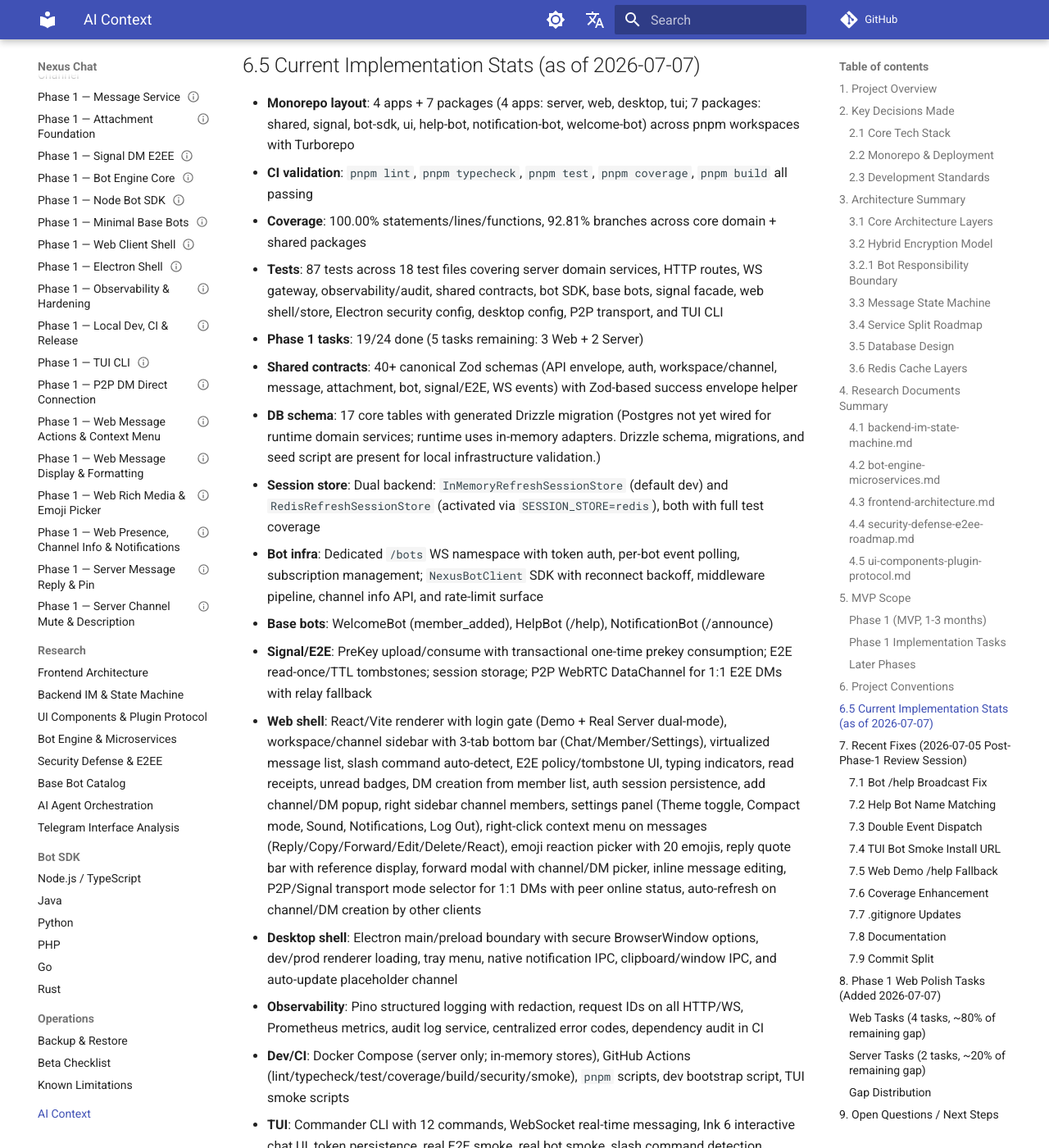
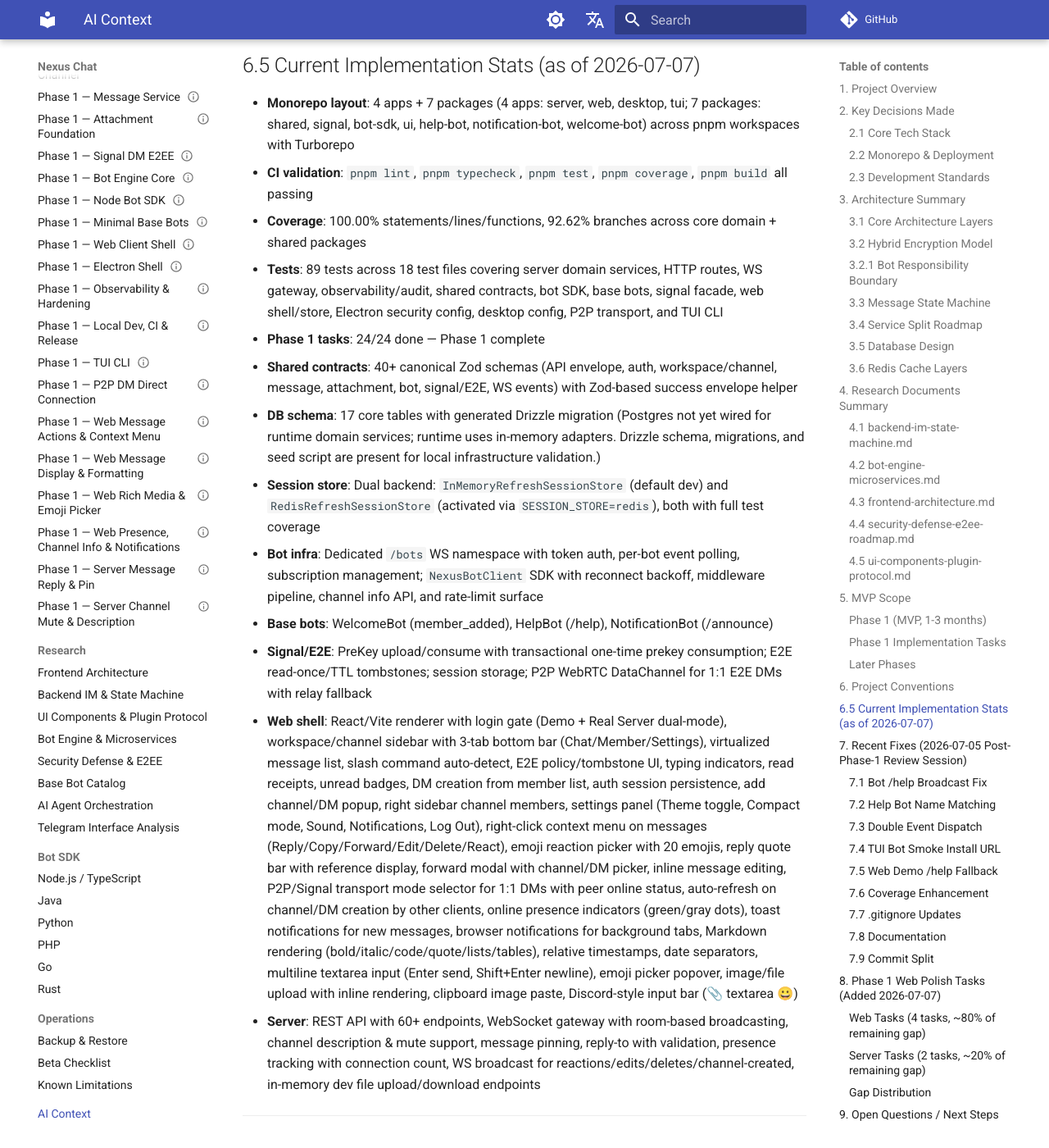
Before and after one commit to immane/nexus-chat, an MkDocs documentation site: the page built from docs/ai/context.md, in a window 1280 px wide and 1400 px high, scrolled down 8723 px. Shown: the whole window at 82% size. Built offline with MkDocs 1.6.1 and Material for MkDocs 9.7.7, drawn with Linux system fonts in a browser that asks for light colours; comment, search, counter and statistics services are not loaded; some of the changed text lies outside the part shown.

Commit message:
docs: update README, zh-CN, mkdocs, context for Phase 1 completion

```diff
--- a/docs/ai/context.md
+++ b/docs/ai/context.md
@@ -1,7 +1,7 @@
 # Nexus Chat — Session Context Document
 
-> Last updated: 2026-07-07 (post-coverage push, 100% statements/functions/lines)
-> Current status: Phase 1 polish in progress — task 19 (Message Actions) done, coverage 100% statements/functions/lines, 92.81% branches, 87 tests, PR #5 open
+> Last updated: 2026-07-07 (Phase 1 complete — all 24 tasks done)
+> Current status: Phase 1 complete (24/24 tasks done), coverage 100% statements/functions/lines, 92.62% branches, 89 tests, PR #5 open
 
 ## 1. Project Overview
 
@@ -239,22 +239,17 @@
 
 - **Monorepo layout**: 4 apps + 7 packages (4 apps: server, web, desktop, tui; 7 packages: shared, signal, bot-sdk, ui, help-bot, notification-bot, welcome-bot) across pnpm workspaces with Turborepo
 - **CI validation**: `pnpm lint`, `pnpm typecheck`, `pnpm test`, `pnpm coverage`, `pnpm build` all passing
-- **Coverage**: 100.00% statements/lines/functions, 92.81% branches across core domain + shared packages
-- **Tests**: 87 tests across 18 test files covering server domain services, HTTP routes, WS gateway, observability/audit, shared contracts, bot SDK, base bots, signal facade, web shell/store, Electron security config, desktop config, P2P transport, and TUI CLI
-- **Phase 1 tasks**: 19/24 done (5 tasks remaining: 3 Web + 2 Server)
+- **Coverage**: 100.00% statements/lines/functions, 92.62% branches across core domain + shared packages
+- **Tests**: 89 tests across 18 test files covering server domain services, HTTP routes, WS gateway, observability/audit, shared contracts, bot SDK, base bots, signal facade, web shell/store, Electron security config, desktop config, P2P transport, and TUI CLI
+- **Phase 1 tasks**: 24/24 done — Phase 1 complete
 - **Shared contracts**: 40+ canonical Zod schemas (API envelope, auth, workspace/channel, message, attachment, bot, signal/E2E, WS events) with Zod-based success envelope helper
 - **DB schema**: 17 core tables with generated Drizzle migration (Postgres not yet wired for runtime domain services; runtime uses in-memory adapters. Drizzle schema, migrations, and seed script are present for local infrastructure validation.)
 - **Session store**: Dual backend: `InMemoryRefreshSessionStore` (default dev) and `RedisRefreshSessionStore` (activated via `SESSION_STORE=redis`), both with full test coverage
 - **Bot infra**: Dedicated `/bots` WS namespace with token auth, per-bot event polling, subscription management; `NexusBotClient` SDK with reconnect backoff, middleware pipeline, channel info API, and rate-limit surface
 - **Base bots**: WelcomeBot (member_added), HelpBot (/help), NotificationBot (/announce)
 - **Signal/E2E**: PreKey upload/consume with transactional one-time prekey consumption; E2E read-once/TTL tombstones; session storage; P2P WebRTC DataChannel for 1:1 E2E DMs with relay fallback
-- **Web shell**: React/Vite renderer with login gate (Demo + Real Server dual-mode), workspace/channel sidebar with 3-tab bottom bar (Chat/Member/Settings), virtualized message list, slash command auto-detect, E2E policy/tombstone UI, typing indicators, read receipts, unread badges, DM creation from member list, auth session persistence, add channel/DM popup, right sidebar channel members, settings panel (Theme toggle, Compact mode, Sound, Notifications, Log Out), right-click context menu on messages (Reply/Copy/Forward/Edit/Delete/React), emoji reaction picker with 20 emojis, reply quote bar with reference display, forward modal with channel/DM picker, inline message editing, P2P/Signal transport mode selector for 1:1 DMs with peer online status, auto-refresh on channel/DM creation by other clients
-- **Desktop shell**: Electron main/preload boundary with secure BrowserWindow options, dev/prod renderer loading, tray menu, native notification IPC, clipboard/window IPC, and auto-update placeholder channel
-- **Observability**: Pino structured logging with redaction, request IDs on all HTTP/WS, Prometheus metrics, audit log service, centralized error codes, dependency audit in CI
-- **Dev/CI**: Docker Compose (server only; in-memory stores), GitHub Actions (lint/typecheck/test/coverage/build/security/smoke), `pnpm` scripts, dev bootstrap script, TUI smoke scripts
-- **TUI**: Commander CLI with 12 commands, WebSocket real-time messaging, Ink 6 interactive chat UI, token persistence, real E2E smoke, real bot smoke, slash command detection
-- **Docs**: GitHub README and README.zh-CN (detailed bilingual), QUICKSTART.md and QUICKSTART.zh-CN.md (step-by-step setup), beta checklist, known limitations, backup/restore procedure, AI session context document, Telegram competitive analysis
-- **Git history**: 15+ commits on `dev` branch since Phase 1 core completion; PR #5 open against `main`
+- **Web shell**: React/Vite renderer with login gate (Demo + Real Server dual-mode), workspace/channel sidebar with 3-tab bottom bar (Chat/Member/Settings), virtualized message list, slash command auto-detect, E2E policy/tombstone UI, typing indicators, read receipts, unread badges, DM creation from member list, auth session persistence, add channel/DM popup, right sidebar channel members, settings panel (Theme toggle, Compact mode, Sound, Notifications, Log Out), right-click context menu on messages (Reply/Copy/Forward/Edit/Delete/React), emoji reaction picker with 20 emojis, reply quote bar with reference display, forward modal with channel/DM picker, inline message editing, P2P/Signal transport mode selector for 1:1 DMs with peer online status, auto-refresh on channel/DM creation by other clients, online presence indicators (green/gray dots), toast notifications for new messages, browser notifications for background tabs, Markdown rendering (bold/italic/code/quote/lists/tables), relative timestamps, date separators, multiline textarea input (Enter send, Shift+Enter newline), emoji picker popover, image/file upload with inline rendering, clipboard image paste, Discord-style input bar (📎 textarea 😀)
+- **Server**: REST API with 60+ endpoints, WebSocket gateway with room-based broadcasting, channel description & mute support, message pinning, reply-to with validation, presence tracking with connection count, WS broadcast for reactions/edits/deletes/channel-created, in-memory dev file upload/download endpoints
 
 ---
 
--- a/mkdocs.yml
+++ b/mkdocs.yml
@@ -1,5 +1,5 @@
 site_name: Nexus Chat
-site_description: A Slack-like IM platform with hybrid encryption — normal mode (IM + Bot) and end-to-end encrypted mode (IM only). Phase 1 complete, 99.8% statement coverage.
+site_description: A Slack-like IM platform with hybrid encryption — normal mode (IM + Bot) and end-to-end encrypted mode (IM only). Phase 1 complete, 24/24 tasks, 100% coverage, 89 tests.
 repo_url: https://github.com/immane/nexus-chat
 edit_uri: edit/main/docs/
 site_dir: site
```
Also changed, not shown: other parts of docs/ai/context.md (+5 -5 lines), README.md (+4 -4 lines), README.zh-CN.md (+12 -11 lines).
